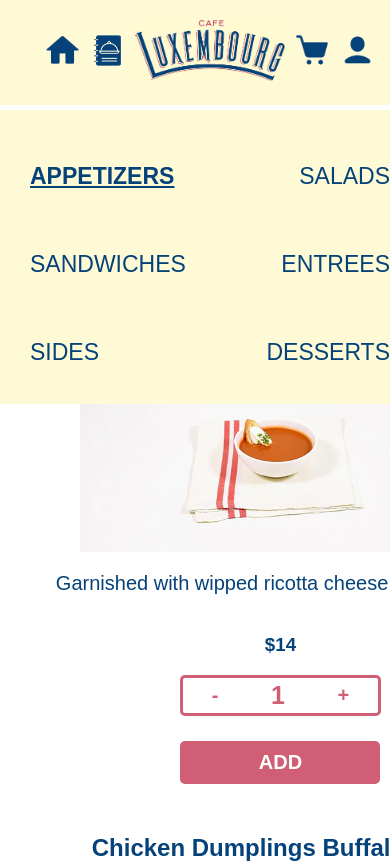
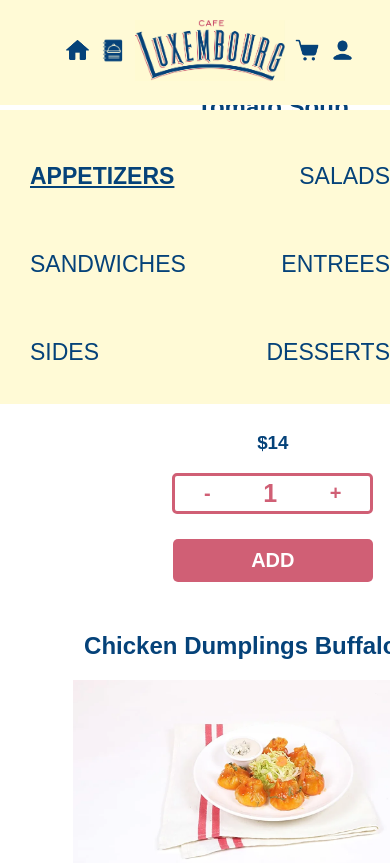
Before and after one commit to sunnysandyalena/cafe-luxembourg, a React (Create React App) app: page /Menu in a window 390 px wide. Shown: the top 863 px of the page. Built offline with nearby package versions, Linux system fonts and the light colour scheme; a web font is replaced by a local one.

Commit message:
Mobile adaptation round two

```diff
--- a/src/App.css
+++ b/src/App.css
@@ -53,7 +53,7 @@ nav {
   flex-wrap: wrap;
   font-family: 'Futura PT', sans-serif;
   color: #054279;
-  margin-top: 130px;
+  margin-top: 15%;
   margin-left: 2%;
 }
 .container-home {
@@ -64,7 +64,7 @@ nav {
   font-family: 'Futura PT', sans-serif;
   color: #054279;
   background-color: #fffad6;
-  margin-top: 130px;
+  margin-top: 8%;
 }
 .container-img {
   margin-top: 2%;
@@ -80,7 +80,7 @@ nav {
   position: fixed;
   padding: 15px;
   width: 100%;
-  top: 130px;
+  top: 18%;
   overflow: hidden;
   background-color: #fffad6;
   font-family: 'Futura PT', sans-serif;
@@ -90,7 +90,7 @@ a {
   text-decoration: none;
   color: #d05f75;
 }
-.container-dish {
+.container-dishes {
   display: flex;
   flex-direction: column;
   align-items: center;
@@ -100,12 +100,15 @@ a {
   flex-basis: 16%;
   width: 500px;
 }
+.container-btn {
+  top: 25%;
+}
 .container-profile {
   background-color: #fffad6;
   position: fixed;
   padding: 15px;
   width: 100%;
-  top: 130px;
+  top: 15%;
   overflow: hidden;
   display: flex;
   justify-content: center;
@@ -120,6 +123,7 @@ a {
   font-weight: bolder;
   font-size: 20px;
   width: 250px;
+  top: 30%;
 }
 .add-btn {
   padding: 10px;
@@ -195,4 +199,7 @@ a {
   .block {
     justify-content: space-evenly;
   }
+  .icon {
+    width: 25px;
+  }
 }
--- a/src/Components/Cart/Cart.js
+++ b/src/Components/Cart/Cart.js
@@ -13,7 +13,7 @@ const Cart = () => {
                 {cartItems.map(cartItem =>  <CartItem cartItem={cartItem} />)}
             </div>
             <div>
-                 <h3>TOTAL: ${totalPrice}</h3>
+                <h3>TOTAL: ${totalPrice}</h3>
             </div>
 
         </div>
--- a/src/Components/DishesComponents/Dish.js
+++ b/src/Components/DishesComponents/Dish.js
@@ -7,7 +7,7 @@ const Dish = ({dish}) => {
     const [quantity, setQuantity] = useState(1);
     const dispatch = useDispatch();
     return (
-        <div className="container-dish" key = {dish.id}>
+        <div className="container-dishes" key = {dish.id}>
             <h2>{dish.name}</h2>
             <img className="dish-img" src ={dish.img} alt = {dish.name}/>
             <p className="text">{dish.description}</p>
--- a/src/Components/DishesComponents/Dishes.js
+++ b/src/Components/DishesComponents/Dishes.js
@@ -7,7 +7,7 @@ const Dishes = () => {
     const selectedCategory = useSelector(getSelectedCategory);
 
     return (
-        <div className="container">
+        <div>
             {dishesData
             .filter(dish => {
                 return selectedCategory === dish.category;
```
